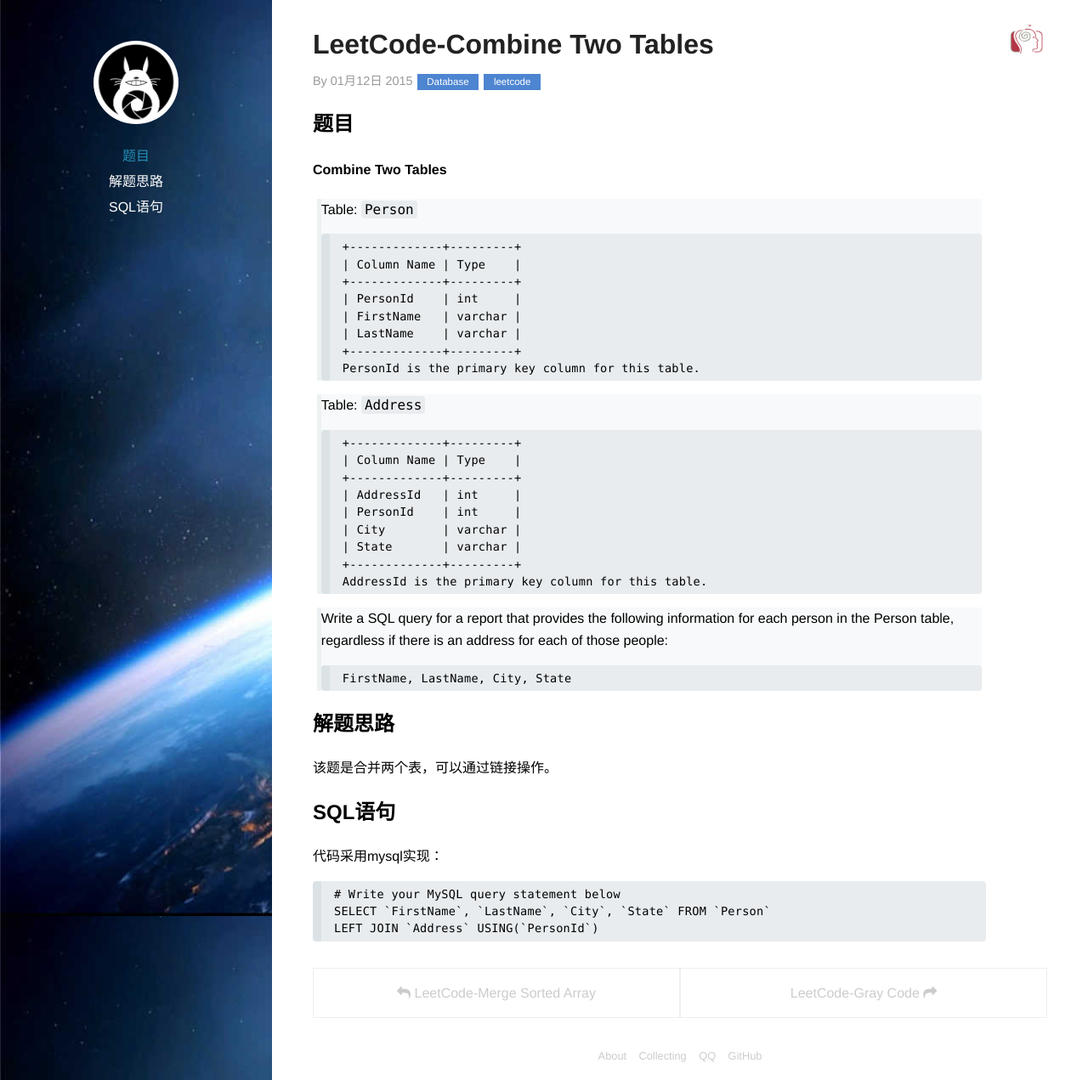
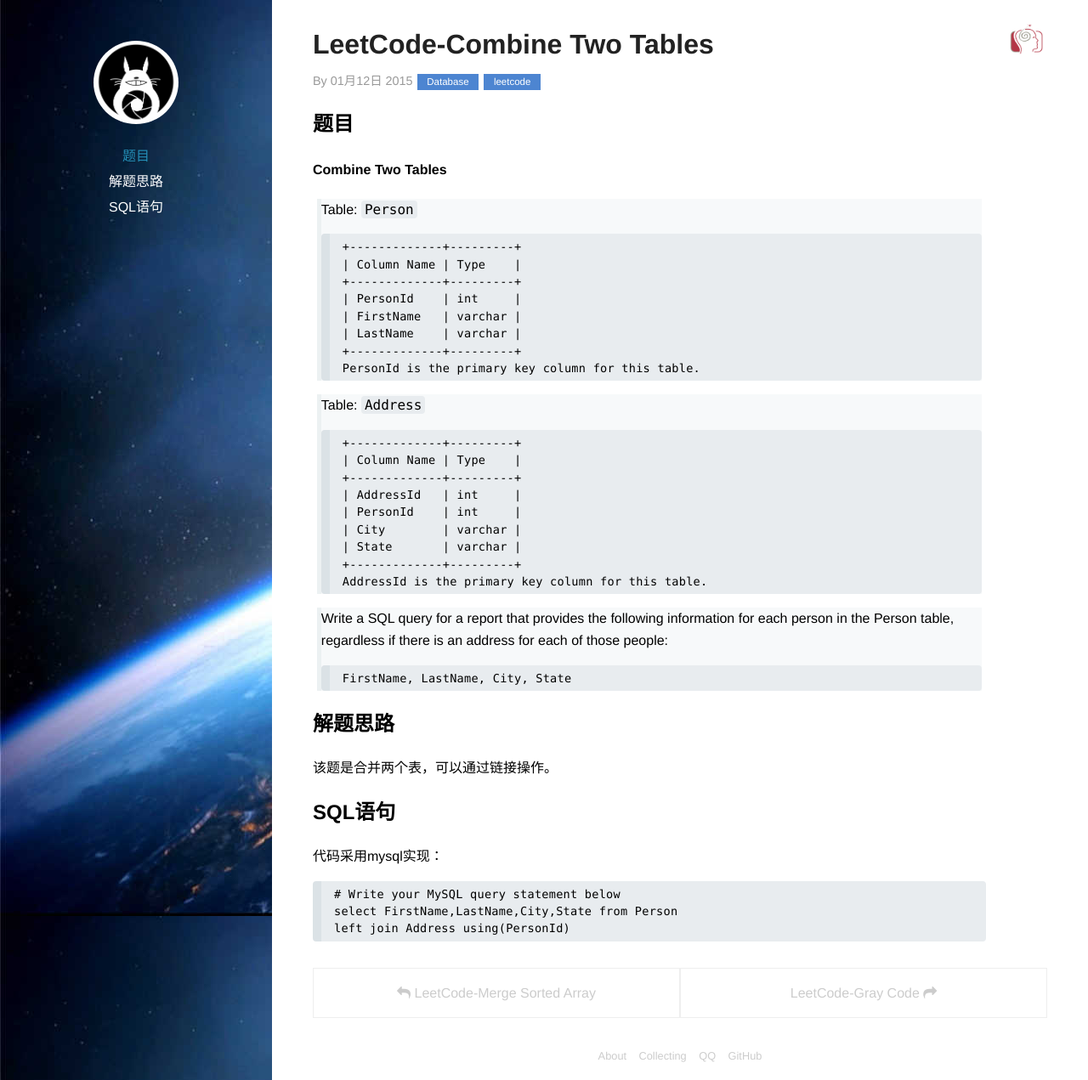
Before and after one commit to hexo2hexo/xwzpp.github.io, a Jekyll site: the page built from _posts/2015-01-12-Combine Two Tables.md, in a window 1280 px wide and 1271 px high. Shown: the whole window at 85% size. Built offline with Jekyll 4.4.1, drawn with Linux system fonts in a browser that asks for light colours; Markdown is read by kramdown in place of the engine named in the settings; comment, search, counter and statistics services are not loaded.

Commit message:
2015-1-11

```diff
--- a/_posts/2015-01-12-Combine Two Tables.md
+++ b/_posts/2015-01-12-Combine Two Tables.md
@@ -45,6 +45,6 @@ duoshuo: true
 代码采用mysql实现：
 {% highlight mysql %}
 # Write your MySQL query statement below
-SELECT `FirstName`, `LastName`, `City`, `State` FROM `Person`
-LEFT JOIN `Address` USING(`PersonId`)
+select FirstName,LastName,City,State from Person
+left join Address using(PersonId)
 {% endhighlight %}
```
